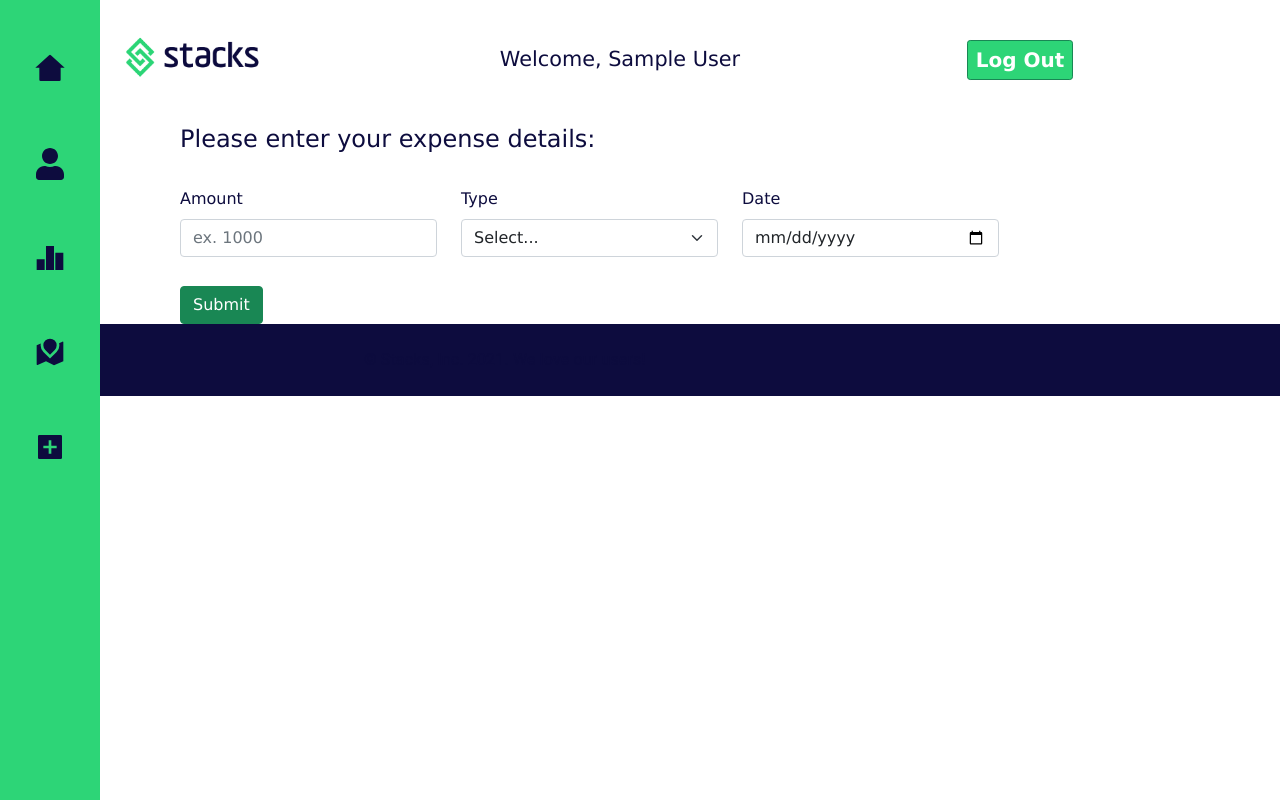
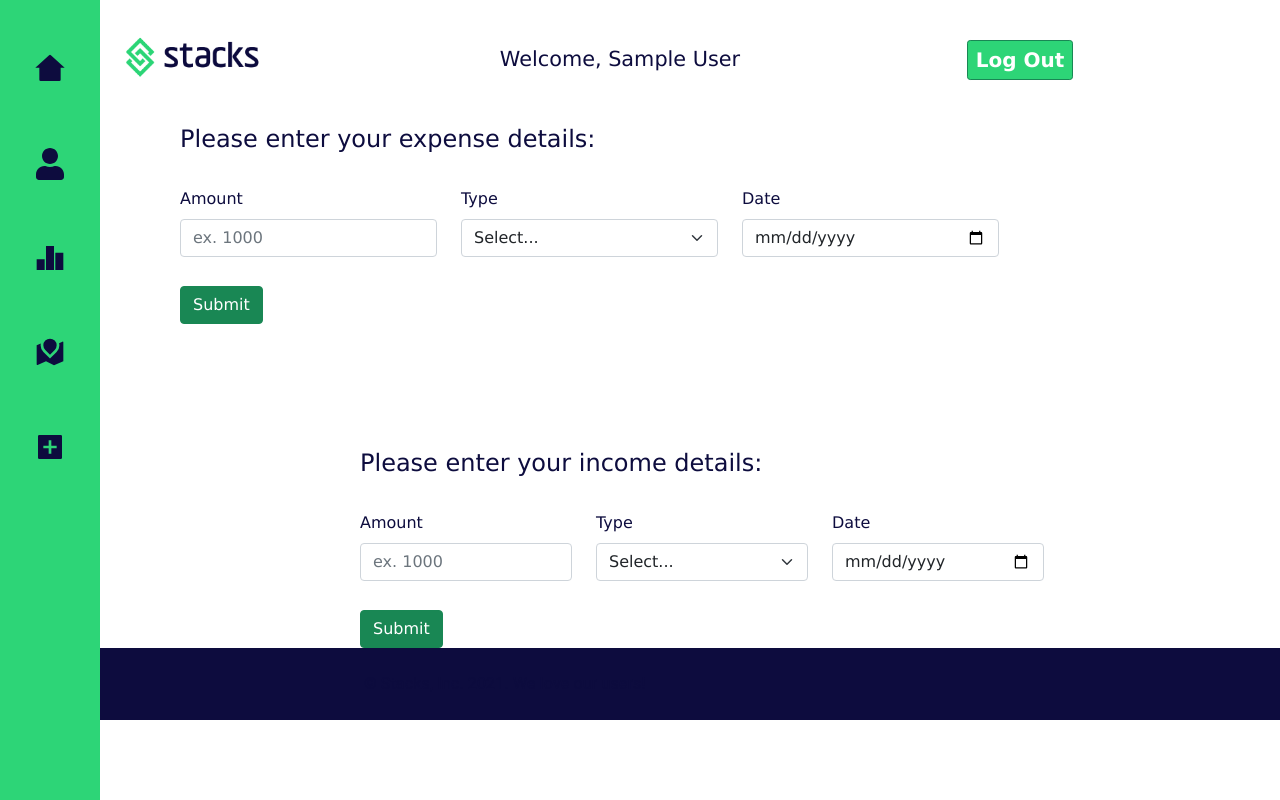
Before and after one commit to KanishDabreo/Stacks, a React (Create React App) app in the folder frontend/: page /expenses in a window 1280 px wide. Built offline with nearby package versions, Linux system fonts and the light colour scheme; no server answers; sample sign-in values are in the browser's storage; the HTML template or start-up script is replaced by a standard one.

Commit message:
income form showing

```diff
--- a/frontend/src/components/Expenses.jsx
+++ b/frontend/src/components/Expenses.jsx
@@ -8,6 +8,7 @@ import axios from 'axios';
 import { useEffect, useState, useContext } from 'react';
 import { useNavigate } from 'react-router-dom';
 import Context from '../app-context';
+import Income from './Incomes';
 
 export default function Expenses(props) {
   const [ user, setUser ] = useState({});
@@ -28,12 +29,12 @@ export default function Expenses(props) {
 
   useEffect(() => {
     if (user.id) {
-    const sumDataURL = `http://localhost:8080/api/expenses/add/${user.id}`;
+    const sumDataURL = `http://localhost:8080/api/expenses/${user.id}`;
     axios.get(sumDataURL).then((res) => {
       console.log(res.data);
       const totalCountExp = res.data.pizza;
       //use state count
-      setCount(totalCountExp);
+     //setCount(totalCountExp);
       })
     }
  }, [user])
@@ -88,6 +89,7 @@ export default function Expenses(props) {
             </div>
         </Row>
         <Button className="submit-button" variant="success" type="submit" onClick={handleSubmit}>Submit</Button>
+        <Income/>
       </div>
     </div>
   )
--- a/frontend/src/components/Incomes.jsx
+++ b/frontend/src/components/Incomes.jsx
@@ -1,6 +1,4 @@
 import React from 'react';
-import incomes from '../../../backend/routes/incomes';
-import { getUser } from '../utils/userAuth';
 import './income.css';
 
 import Form from 'react-bootstrap/Form';
@@ -12,11 +10,11 @@ import { useEffect, useState, useContext } from 'react';
 import { useNavigate } from 'react-router-dom';
 import Context from '../app-context';
 
-export default function Incomes(props) {
+export default function Income(props) {
   const [ user, setUser ] = useState({});
-  const [ expAmt, setExpAmt ] = useState("");
-  const [ expType, setExpType ] = useState("");
-  const [ expDate, setExpDate ] = useState("");
+  const [ incomeAmt, setincomeAmt ] = useState("");
+  const [ incomeType, setincomeType ] = useState("");
+  const [ incomeDate, setincomeDate ] = useState("");
   const { count, setCount } = useContext(Context);
   const navigate = useNavigate();
 
@@ -36,7 +34,7 @@ export default function Incomes(props) {
       console.log(res.data);
       const totalCountExp = res.data.pizza;
       //use state count
-      setCount(totalCountExp);
+      // setCount(totalCountExp);
       })
     }
  }, [user])
@@ -44,12 +42,12 @@ export default function Incomes(props) {
   const handleSubmit = async (event) => {
     //event.preventDefault();
 
-    const expData = { userid: user.id, expAmt, expType, expDate };
+    const incomeData = { userid: user.id, incomeAmt, incomeType, incomeDate };
     const expURL = "http://localhost:8080/api/Incomes/";
 
     try {
-      console.log(expData);
-      const { data } = await axios.post(expURL, expData);
+      console.log(incomeData);
+      const { data } = await axios.post(expURL, incomeData);
       console.log(data);
       navigate('/dashboard');
     } catch (error) {
@@ -58,33 +56,31 @@ export default function Incomes(props) {
   };
 
   return (
-    <div className="expense-page">
-      <div className="expense-container">
-      <h4>Please enter your expense details: </h4>
+    <div className="income-page">
+      <div className="income-container">
+      <h4>Please enter your income details: </h4>
         <Row className="mb-3">
             <Form.Group as={Col} sm={3} controlId="formGridCity">
               <Form.Label>Amount</Form.Label>
-                <Form.Control type="text" placeholder="ex. 1000" value={expAmt} onChange={(event) => setExpAmt(event.target.value)}/>
+                <Form.Control type="text" placeholder="ex. 1000" value={incomeAmt} onChange={(event) => setincomeAmt(event.target.value)}/>
             </Form.Group>
-            <Form.Group as={Col} sm={3} controlId="formGridState" value={expType} onChange={(event) => setExpType(event.target.value)}>
+            <Form.Group as={Col} sm={3} controlId="formGridState" value={incomeType} onChange={(event) => setincomeType(event.target.value)}>
               <Form.Label>Type</Form.Label>
               <Form.Select defaultValue="Choose...">
                 <option>Select...</option>
-                <option value="1">Groceries</option>
-                <option value="2">Transportation</option>
-                <option value="3">Utility</option>
-                <option value="4">Phone</option>
-                <option value="5">Housing</option>
-                <option value="6">Pets</option>
-                <option value="7">Travel</option>
-                <option value="8">Clothing</option>
-                <option value="9">Entertainment</option>
-                <option value="9">Other</option>
+                <option value="1">Employment</option>
+                <option value="2">Investment</option>
+                <option value="3">Grant</option>
+                <option value="4">scholarship</option>
+                <option value="5">Rental Income</option>
+                <option value="6">Freelance</option>
+                <option value="7">Gift</option>
+                <option value="8">Other</option>
               </Form.Select>
             </Form.Group>
             <Form.Group as={Col} sm={3} controlId="formGridCity">
               <Form.Label>Date</Form.Label>
-              <Form.Control type="date" placeholder="ex. YYYY/MM/DD" value={expDate} onChange={(event) => setExpDate(event.target.value)}/>
+              <Form.Control type="date" placeholder="ex. YYYY/MM/DD" value={incomeDate} onChange={(event) => setincomeDate(event.target.value)}/>
             </Form.Group>
             <div className="count">
               {count}{setCount}
```
